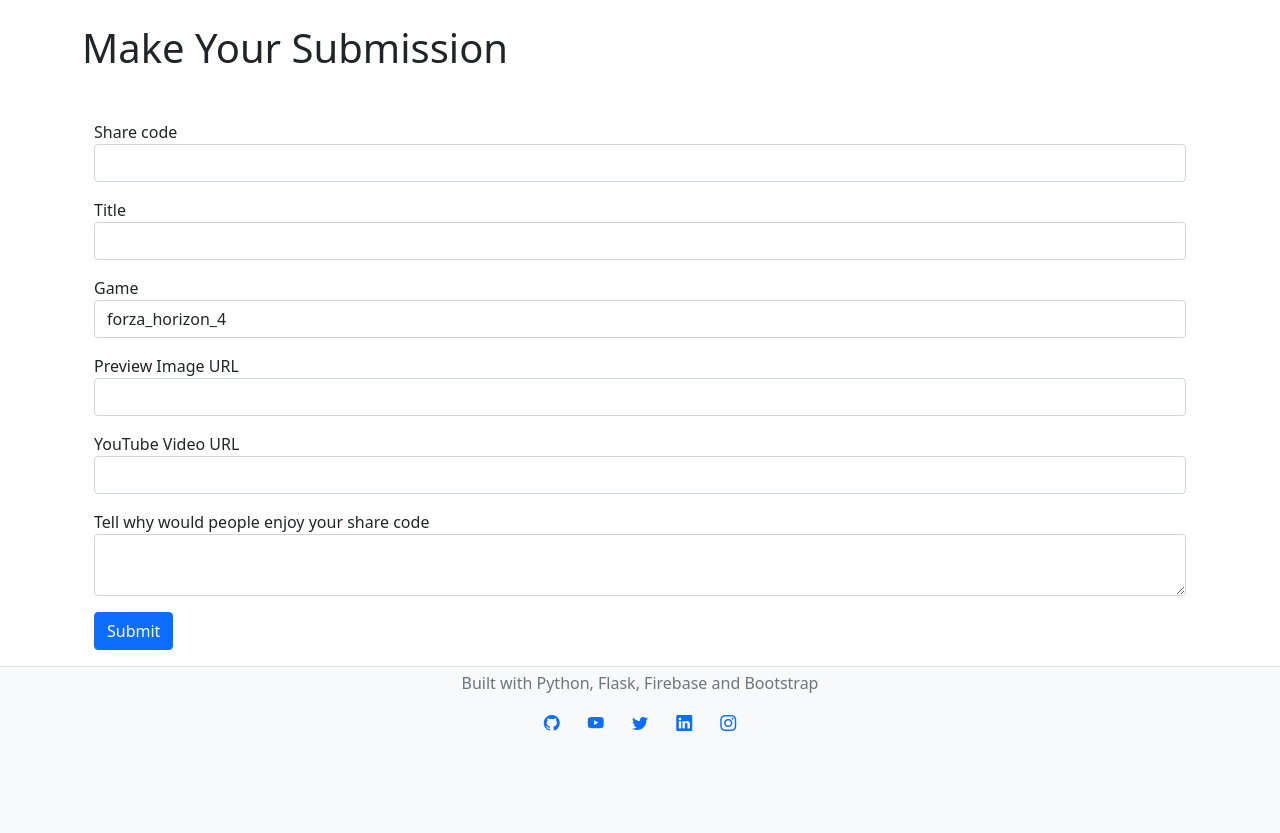
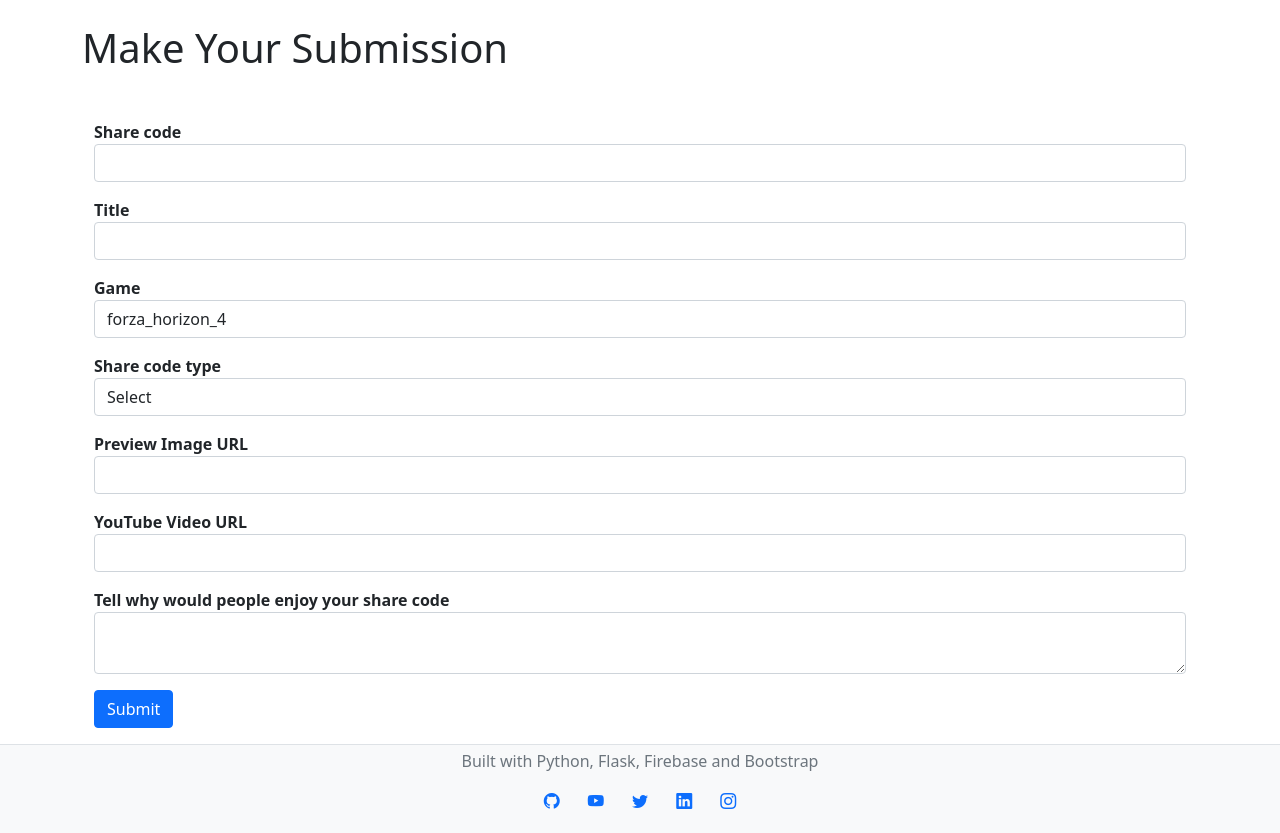
Before and after one commit to sarathsajan/webapp-share-codes, a Flask app: template mysite/templates/submit.html in a window 1280 px wide. Shown: the part 57-890 px from the top of the page. Before the commit the page ends 788 px from the top, so only its background shows below. Run offline with Flask 2, Linux system fonts and the light colour scheme; the template is opened without the code that fills it: values that come from a table or form of the project are taken from there, others are empty; some libraries are stand-ins or nearby versions.

Commit message:
added form fields which are displayed only if certain option is selected

```diff
--- a/mysite/app.py
+++ b/mysite/app.py
@@ -61,6 +61,10 @@ class SubmissionForm(Form):
     share_code = IntegerField('Share code', validators=[validators.input_required(), validators.NumberRange(min=100000000, max=999999999)])
     title  = StringField('Title', validators=[validators.input_required(), validators.Length(min=5, max=50)])
     game = SelectField('Game', choices=['forza_horizon_4', 'forza_horizon_5'], validators=[validators.input_required()])
+    share_code_type = SelectField('Share code type', choices=['Select', 'event_lab', 'vinyl_group', 'livery_design'], validators=[validators.input_required(), validators.Length(min=7)])
+    event_lab_season = SelectField('Season', choices=['Select', 'hot','wet','storm','dry'], validators=[validators.Optional()])
+    event_lab_racing_series = SelectField('Racing Series', choices=['Select', 'road','dirt','cross_country','drag'], validators=[validators.Optional()])
+
     preview_img_url = StringField('Preview Image URL', validators=[validators.optional(), validators.Length(max=600)])
     yt_video_url = StringField('YouTube Video URL', validators=[validators.optional(), validators.Length(max=100)])
     description = TextAreaField('Tell why would people enjoy your share code', validators=[validators.input_required(), validators.Length(min=10, max=300)])
@@ -74,6 +78,9 @@ def submit():
             'share_code' : form.share_code.data,
             'title' : form.title.data,
             'game' : form.game.data,
+            'share_code_type' : form.share_code_type.data,
+            'event_lab_season' : form.event_lab_season.data,
+            'event_lab_racing_series' : form.event_lab_racing_series.data,
             'preview_img_url' : form.preview_img_url.data,
             'embed_yt_url' : form.yt_video_url.data,
             'description' : form.description.data,
--- a/mysite/templates/submit.html
+++ b/mysite/templates/submit.html
@@ -1,27 +1,46 @@
 {% extends 'layout.html' %}
 
 {% block body%}
+    <script>
+        function yesnoCheck(that) {
+            if (that.value == "event_lab") {
+                //alert("Enter the Event Lab details like Season and Racing series");
+                document.getElementById("event-lab-sub-fields").style.display = "block";
+            } else {
+                document.getElementById("event-lab-sub-fields").style.display = "none";
+            }
+        }
+    </script>
+
+
     <div class="container mb-8">
         <h1 class="mb-8">Make Your Submission</h1>
         <div class="container mt-5">
             {% from "includes/_formhelpers.html" import render_field %}
             <form method="POST" action="">
-                <div class="form-group">
+                <div class="form-group" style="font-weight: 600;">
                     {{ render_field(form.share_code, class="form-control mb-3") }}
                 </div>
-                <div class="form-group">
+                <div class="form-group" style="font-weight: 600;">
                     {{ render_field(form.title, class="form-control mb-3") }}
                 </div>
-                <div class="form-group">
+                <div class="form-group" style="font-weight: 600;">
                     {{ render_field(form.game, class="form-control mb-3") }}
                 </div>
-                <div class="form-group">
+                <div class="form-group" style="font-weight: 600;">
+                    {{ render_field(form.share_code_type, class="form-control mb-3", onchange="yesnoCheck(this);") }}
+                </div>
+                <div class="form-group" id="event-lab-sub-fields" style="display: none; font-weight: 600;")>
+                    {{ render_field(form.event_lab_season, class="form-control mb-3") }}
+                    {{ render_field(form.event_lab_racing_series, class="form-control mb-3") }}
+                </div>
+                <div class="form-group" style="font-weight: 600;">
                     {{ render_field(form.preview_img_url, class="form-control mb-3") }}
                 </div>
-                <div class="form-group">
+                <div class="form-group" style="font-weight: 600;">
                     {{ render_field(form.yt_video_url, class="form-control mb-3") }}
                 </div>
-                <div class="form-group">
+                <div class="form-group" style="font-weight: 600;">
                     {{ render_field(form.description, class="form-control mb-3") }}
                 </div>
                 <p><input type="submit" value="Submit" class="btn btn-primary"></p>
```
